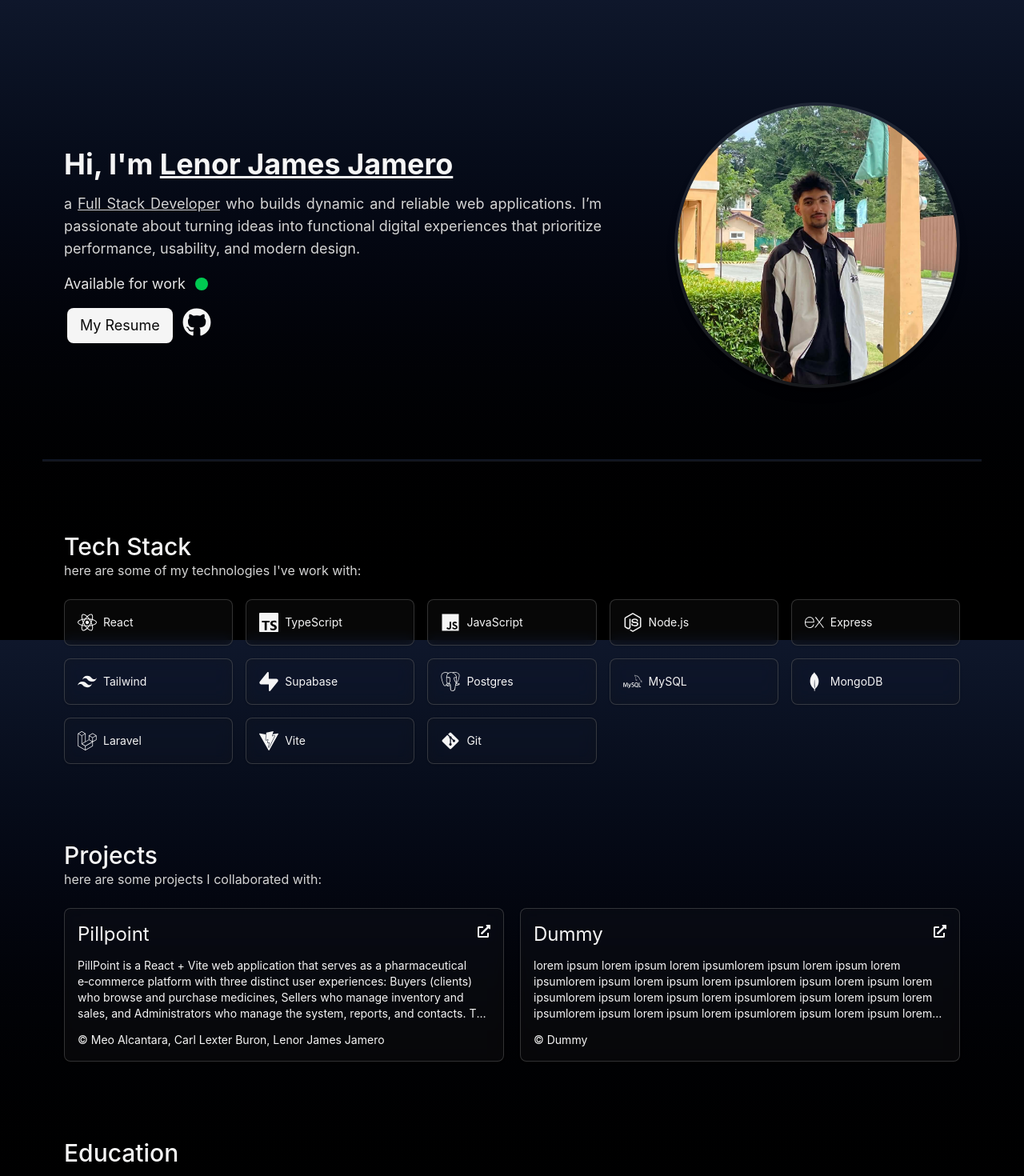
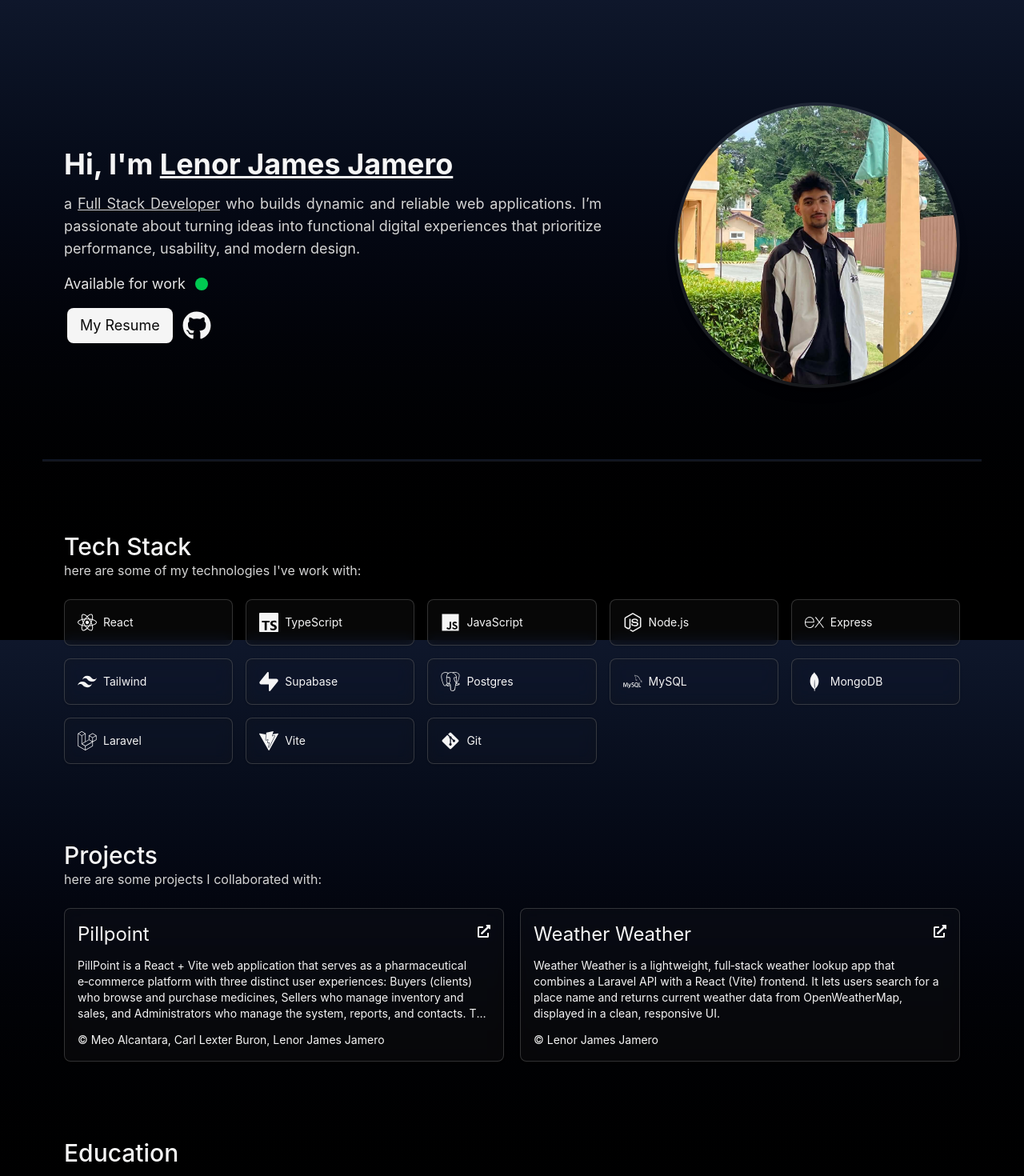
Before and after one commit to RenoaJamezu/JameroLenor, a React (Vite) app: page / in a window 1280 px wide. Shown: the top 1470 px of the page at 80% size. Built offline with nearby package versions, Linux system fonts and the light colour scheme.

Commit message:
feat: update project details and add new project entry; modify ContactBox and Hero components to open links in a new tab

```diff
--- a/src/components/sections/Hero.tsx
+++ b/src/components/sections/Hero.tsx
@@ -23,12 +23,12 @@ export default function Hero() {
           </div>
         </div>
 
-        <div className="flex sm:flex-row mt-4 gap-3 px-1 items-center md:items-start">
+        <div className="flex sm:flex-row mt-4 gap-3 px-1 items-center">
           <button className="w-auto text-lg text-neutral-950 bg-neutral-100 px-4 py-2 rounded-lg hover:bg-neutral-300 transition">
             My Resume
           </button>
 
-          <a href="https://github.com/RenoaJamezu" className="text-neutral-100 hover:text-neutral-300">
+          <a href="https://github.com/RenoaJamezu" target="_blank" className="text-neutral-100 hover:text-neutral-300">
             <FaGithub className="text-3xl sm:text-4xl" />
           </a>
         </div>
--- a/src/components/ui/ContactBox.tsx
+++ b/src/components/ui/ContactBox.tsx
@@ -10,7 +10,7 @@ type ContactItem = {
 const ContactBox = ({contact}: {contact: ContactItem}) => {
   return (
     <div className="bg-neutral-900/30 backdrop-blur-sm backdrop-saturate-150 border border-neutral-500 rounded-lg p-4 flex items-center gap-2 min-w-[140px] sm:min-w-40 shadow-sm hover:scale-105 hover:border-neutral-50 transition-transform max-w-full">
-      <a href={contact.link} className="w-full">
+      <a href={contact.link} target="_blank" className="w-full">
         <div className="flex justify-between items-center">
           <div className="flex gap-3">
             <div className="text-2xl text-neutral-100">{contact.icon}</div>
--- a/src/data/projects.ts
+++ b/src/data/projects.ts
@@ -13,10 +13,10 @@ export const projects: ProjectItem[] = [
     team: "Meo Alcantara, Carl Lexter Buron, Lenor James Jamero",
   },
   {
-    name: "Dummy",
-    info: "lorem ipsum lorem ipsum lorem ipsumlorem ipsum lorem ipsum lorem ipsumlorem ipsum lorem ipsum lorem ipsumlorem ipsum lorem ipsum lorem ipsumlorem ipsum lorem ipsum lorem ipsumlorem ipsum lorem ipsum lorem ipsumlorem ipsum lorem ipsum lorem ipsumlorem ipsum lorem ipsum lorem ipsum",
-    link: "",
-    team: "Dummy",
+    name: "Weather Weather",
+    info: "Weather Weather is a lightweight, full‑stack weather lookup app that combines a Laravel API with a React (Vite) frontend. It lets users search for a place name and returns current weather data from OpenWeatherMap, displayed in a clean, responsive UI.",
+    link: "https://weatherweatherapp.vercel.app/",
+    team: "Lenor James Jamero",
   },
 ];
 
```
